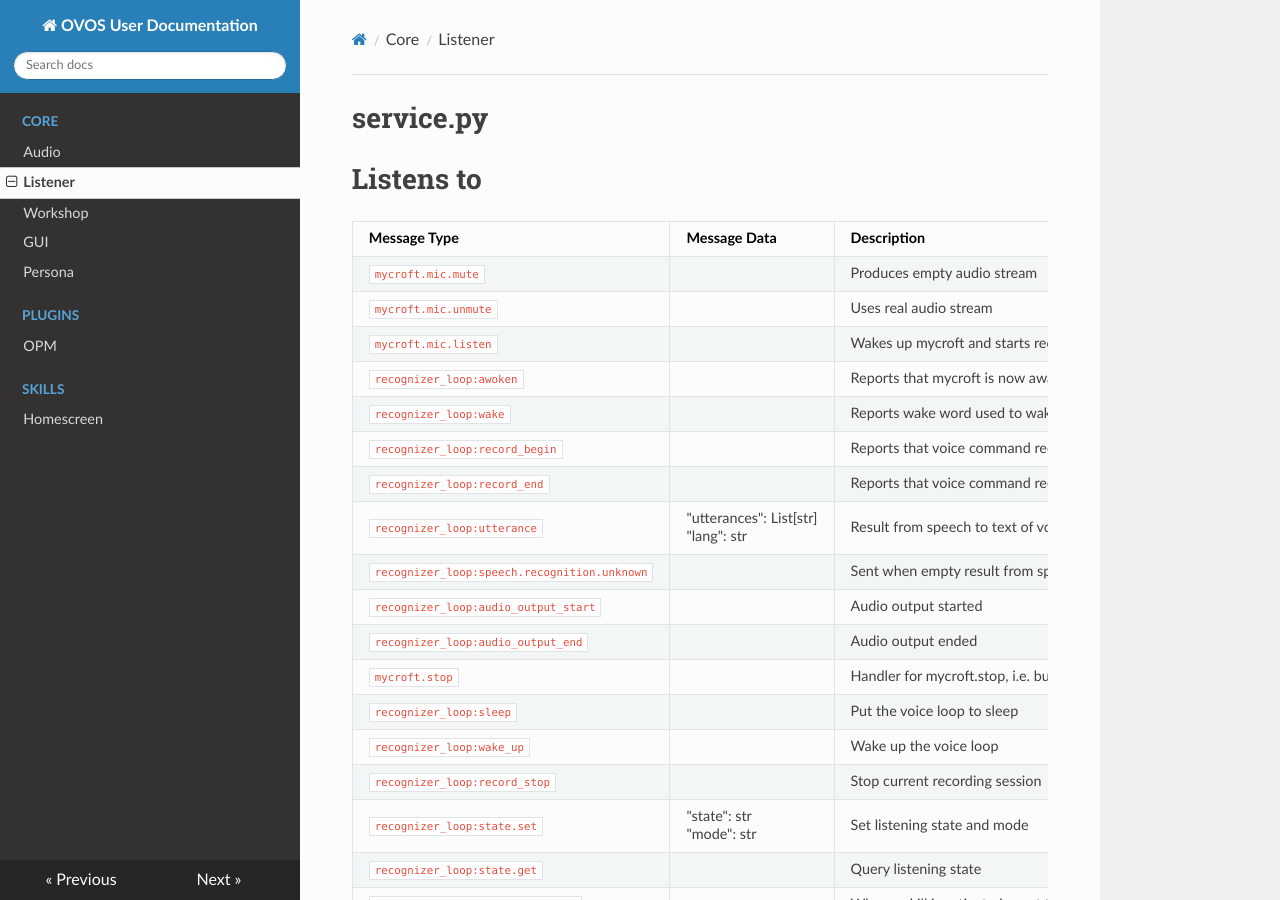
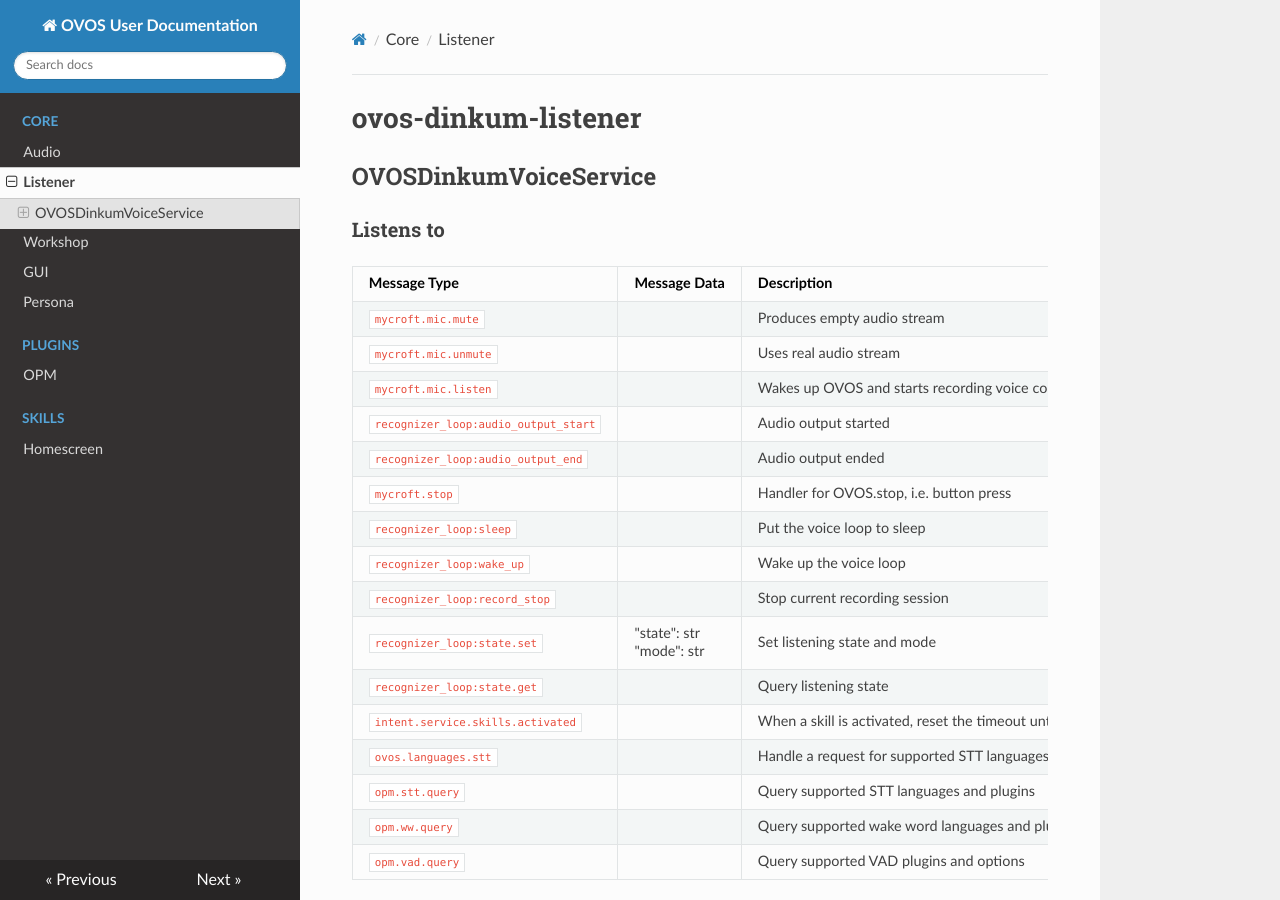
Before and after one commit to OpenVoiceOS/message_spec, an MkDocs documentation site: the page built from docs/dinkum.md, in a window 1280 px wide and 900 px high. Built offline with MkDocs 1.6.1, drawn with Linux system fonts in a browser that asks for light colours; nearby versions of some CDN libraries.

Commit message:
formatting

```diff
--- a/docs/dinkum.md
+++ b/docs/dinkum.md
@@ -1,46 +1,42 @@
-# service.py
+# ovos-dinkum-listener
 
-# Listens to
+## OVOSDinkumVoiceService
 
-| Message Type                                 | Message Data                            | Description                                                                                                           | Response Type(s)                   |
-|----------------------------------------------|-----------------------------------------|-----------------------------------------------------------------------------------------------------------------------|------------------------------------|
-| `mycroft.mic.mute`                           |                                         | Produces empty audio stream                                                                                           |                                    |
-| `mycroft.mic.unmute`                         |                                         | Uses real audio stream                                                                                                |                                    |
-| `mycroft.mic.listen`                         |                                         | Wakes up mycroft and starts recording voice command                                                                   |                                    |
-| `recognizer_loop:awoken`                     |                                         | Reports that mycroft is now awake                                                                                     |                                    |
-| `recognizer_loop:wake`                       |                                         | Reports wake word used to wake up mycroft                                                                             |                                    |
-| `recognizer_loop:record_begin`               |                                         | Reports that voice command recording has begun                                                                        |                                    |
-| `recognizer_loop:record_end`                 |                                         | Reports that voice command recording has ended                                                                        |                                    |
-| `recognizer_loop:utterance`                  | "utterances": List[str]<br> "lang": str | Result from speech to text of voice command                                                                           |                                    |
-| `recognizer_loop:speech.recognition.unknown` |                                         | Sent when empty result from speech to text is returned                                                                |                                    |
-| `recognizer_loop:audio_output_start`         |                                         | Audio output started                                                                                                  |                                    |
-| `recognizer_loop:audio_output_end`           |                                         | Audio output ended                                                                                                    |                                    |
-| `mycroft.stop`                               |                                         | Handler for mycroft.stop, i.e. button press                                                                           |                                    |
-| `recognizer_loop:sleep`                      |                                         | Put the voice loop to sleep                                                                                           |                                    |
-| `recognizer_loop:wake_up`                    |                                         | Wake up the voice loop                                                                                                | `mycroft.awoken`                   |
-| `recognizer_loop:record_stop`                |                                         | Stop current recording session                                                                                        |                                    |
-| `recognizer_loop:state.set`                  | "state": str<br> "mode": str            | Set listening state and mode                                                                                          |                                    |
-| `recognizer_loop:state.get`                  |                                         | Query listening state                                                                                                 | `recognizer_loop:state`            |
-| `intent.service.skills.activated`            |                                         | When a skill is activated, reset the timeout until wakeword is needed again (only used when in hybrid listening mode) |                                    |
-| `ovos.languages.stt`                         |                                         | Handle a request for supported STT languages                                                                          | `ovos.languages.stt.response`      |
-| `opm.stt.query`                              |                                         | Query supported STT languages and plugins                                                                             | `opm.stt.query.response`           |
-| `opm.ww.query`                               |                                         | Query supported wake word languages and plugins                                                                       | `opm.ww.query.response`            |
-| `opm.vad.query`                              |                                         | Query supported VAD plugins and options                                                                               | `opm.vad.query.response`           |
+### Listens to
 
-# Emits
+| Message Type                                 | Message Data                            | Description                                                                                                           | Response Type(s)              |
+|----------------------------------------------|-----------------------------------------|-----------------------------------------------------------------------------------------------------------------------|-------------------------------|
+| `mycroft.mic.mute`                           |                                         | Produces empty audio stream                                                                                           |                               |
+| `mycroft.mic.unmute`                         |                                         | Uses real audio stream                                                                                                |                               |
+| `mycroft.mic.listen`                         |                                         | Wakes up OVOS and starts recording voice command                                                                      |                               |
+| `recognizer_loop:audio_output_start`         |                                         | Audio output started                                                                                                  |                               |
+| `recognizer_loop:audio_output_end`           |                                         | Audio output ended                                                                                                    |                               |
+| `mycroft.stop`                               |                                         | Handler for OVOS.stop, i.e. button press                                                                              |                               |
+| `recognizer_loop:sleep`                      |                                         | Put the voice loop to sleep                                                                                           |                               |
+| `recognizer_loop:wake_up`                    |                                         | Wake up the voice loop                                                                                                | `mycroft.awoken`              |
+| `recognizer_loop:record_stop`                |                                         | Stop current recording session                                                                                        |                               |
+| `recognizer_loop:state.set`                  | "state": str<br> "mode": str            | Set listening state and mode                                                                                          |                               |
+| `recognizer_loop:state.get`                  |                                         | Query listening state                                                                                                 | `recognizer_loop:state`       |
+| `intent.service.skills.activated`            |                                         | When a skill is activated, reset the timeout until wakeword is needed again (only used when in hybrid listening mode) |                               |
+| `ovos.languages.stt`                         |                                         | Handle a request for supported STT languages                                                                          | `ovos.languages.stt.response` |
+| `opm.stt.query`                              |                                         | Query supported STT languages and plugins                                                                             | `opm.stt.query.response`      |
+| `opm.ww.query`                               |                                         | Query supported wake word languages and plugins                                                                       | `opm.ww.query.response`       |
+| `opm.vad.query`                              |                                         | Query supported VAD plugins and options                                                                               | `opm.vad.query.response`      |
+
+### Emits
 
 | Message Type                                 | Message Data                                                                                                                                                            | Description                                            | In Response to              |
 |----------------------------------------------|-------------------------------------------------------------------------------------------------------------------------------------------------------------------------|--------------------------------------------------------|-----------------------------|
 | `recognizer_loop:record_begin`               |                                                                                                                                                                         | Reports that voice command recording has begun         | `mycroft.mic.listen`        |
-| `recognizer_loop:wakeword`                   | "utterance": str<br> "lang": str                                                                                                                                        | Reports wake word used to wake up mycroft              |                             |
-| `recognizer_loop:hotword`                    | "utterance": str<br> "lang": str                                                                                                                                        | Reports hotword used to wake up mycroft                |                             |
+| `recognizer_loop:wakeword`                   | "utterance": str<br> "lang": str                                                                                                                                        | Reports wake word used to wake up OVOS                 |                             |
+| `recognizer_loop:hotword`                    | "utterance": str<br> "lang": str                                                                                                                                        | Reports hotword used to wake up OVOS                   |                             |
 | `recognizer_loop:stopword`                   | "utterance": str<br> "lang": str                                                                                                                                        | Reports stop word used to end recording                |                             |
-| `recognizer_loop:wakeupword`                 | "utterance": str<br> "lang": str                                                                                                                                        | Reports wake-up word used to wake up mycroft           |                             |
+| `recognizer_loop:wakeupword`                 | "utterance": str<br> "lang": str                                                                                                                                        | Reports wake-up word used to wake up OVOS              |                             |
 | `recognizer_loop:record_end`                 |                                                                                                                                                                         | Reports that voice command recording has ended         |                             |
 | `recognizer_loop:utterance`                  | "utterances": List[str]<br> "lang": str                                                                                                                                 | Result from speech to text of voice command            |                             |
 | `recognizer_loop:speech.recognition.unknown` |                                                                                                                                                                         | Sent when empty result from speech to text is returned |                             |
 | `mycroft.audio.play_sound`                   | "uri": str                                                                                                                                                              | Play a sound                                           |                             |
-| `mycroft.awoken`                             |                                                                                                                                                                         | Notify that mycroft is awake                           | `recognizer_loop:wake_up`   |
+| `mycroft.awoken`                             |                                                                                                                                                                         | Notify that OVOS is awake                              | `recognizer_loop:wake_up`   |
 | `recognizer_loop:state`                      | "mode": str<br> "state": str                                                                                                                                            | Query listening state                                  | `recognizer_loop:state.get` |
 | `ovos.languages.stt.response`                | "langs": List[str]                                                                                                                                                      | Response for supported STT languages                   | `ovos.languages.stt`        |
 | `opm.stt.query.response`                     | {"langs": List[{"name": str, "module": str, <br>"languages": [str]}]}                                                                                                   | Response for supported STT languages and plugins       | `opm.stt.query`             |
```
Also changed, not shown: docs/gui.md (+1 -1 lines), docs/ovos_audio.md (+2 -2 lines), docs/skills.md (+1 -1 lines).
